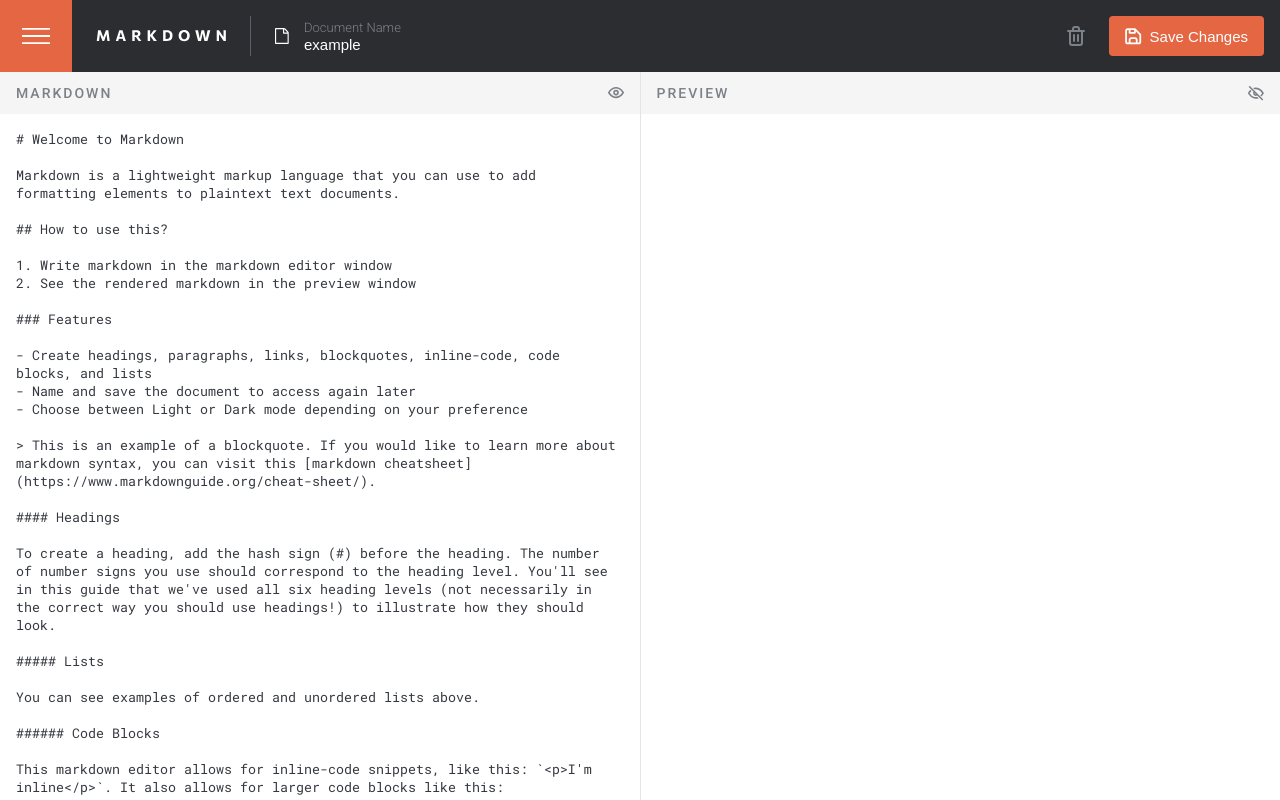
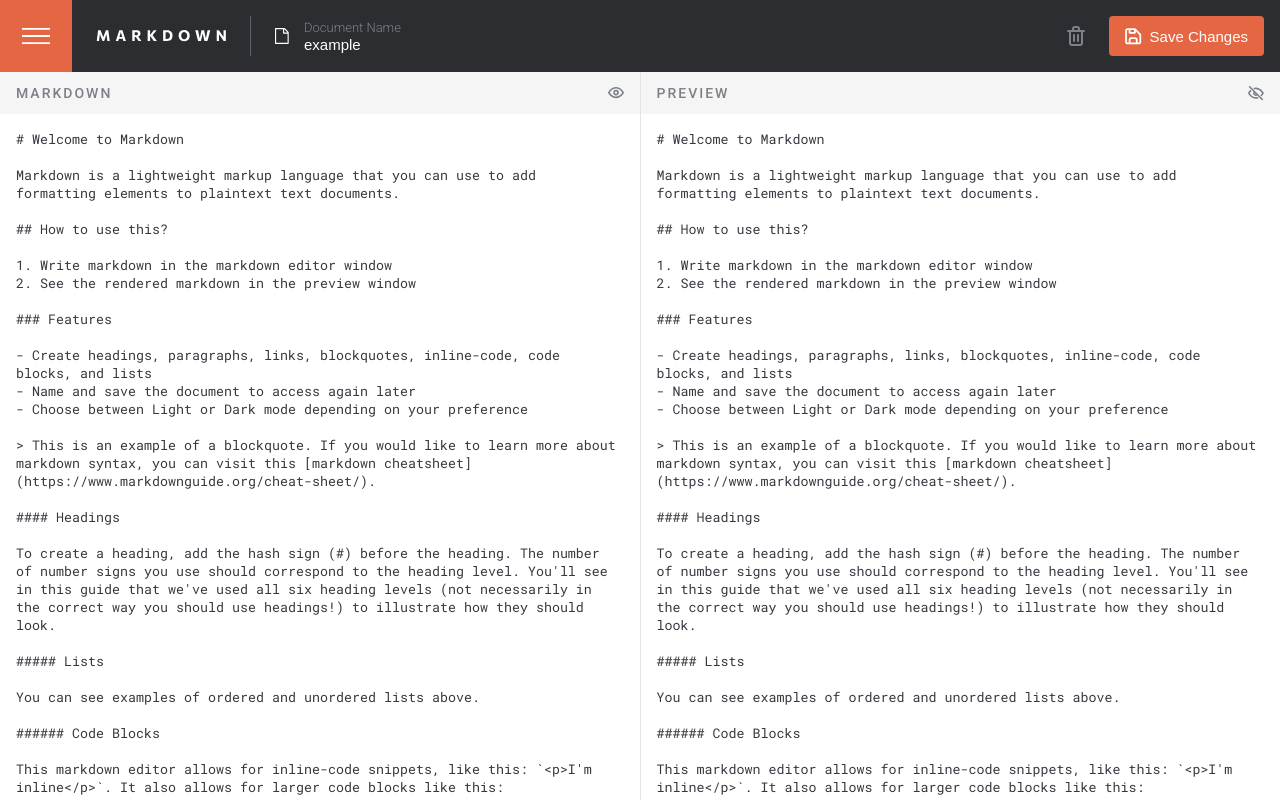
Before and after one commit to BrandenDaniel/markdown-app, a Next.js app: page / in a window 1280 px wide. Built offline with nearby package versions, Linux system fonts and the light colour scheme.

Commit message:
transforming raw output to markdown

```diff
--- a/src/components/MarkdownInput.tsx
+++ b/src/components/MarkdownInput.tsx
@@ -16,7 +16,9 @@ export default function MarkdownInput() {
     textarea.value = currentFile.content;
   }, []);
 
-  const handleContentChange = (e: ChangeEvent<HTMLTextAreaElement>) => {};
+  const handleContentChange = (e: ChangeEvent<HTMLTextAreaElement>) => {
+    setCurrentFile({ ...currentFile, content: e.currentTarget.value });
+  };
 
   return (
     <section className="markdown markdown--input">
--- a/src/components/MarkdownOutput.tsx
+++ b/src/components/MarkdownOutput.tsx
@@ -1,12 +1,40 @@
-import React from "react";
+"use client";
+
+import { useEffect } from "react";
 import ViewToggle from "./ViewToggle";
 import { roboto_mono } from "@/lib/fonts";
+import { useMarkdownInputContext } from "@/context/markdown-input-context";
 
 export default function MarkdownOutput() {
+  const { currentFile } = useMarkdownInputContext();
+
+  useEffect(() => {
+    const rawOutput = document.getElementById(
+      "markdown-output"
+    )! as HTMLTextAreaElement;
+
+    rawOutput.value = currentFile.content;
+
+    let markDownOutput: string[] = [];
+
+    let lines = rawOutput.value.split("\n");
+    for (let i = 0; i < lines.length; i++) {
+      if (lines[i].includes("#")) {
+        markDownOutput.push(`<h1>${lines[i]}</h1>`);
+      }
+      markDownOutput.push(lines[i]);
+    }
+    console.log(markDownOutput);
+  }, [currentFile]);
+
   return (
     <section className="markdown markdown--output">
       <ViewToggle type="output" />
-      <textarea name="" className={roboto_mono.className}></textarea>
+      <textarea
+        id="markdown-output"
+        name=""
+        className={roboto_mono.className}
+      ></textarea>
     </section>
   );
 }
--- a/src/sass/components/markdown.scss
+++ b/src/sass/components/markdown.scss
@@ -5,6 +5,10 @@
     height: calc(100dvh - 56px);
     display: flex;
     flex-direction: column;
+
+    &--output {
+      pointer-events: none;
+    }
 
     textarea {
       flex: 1;
```
